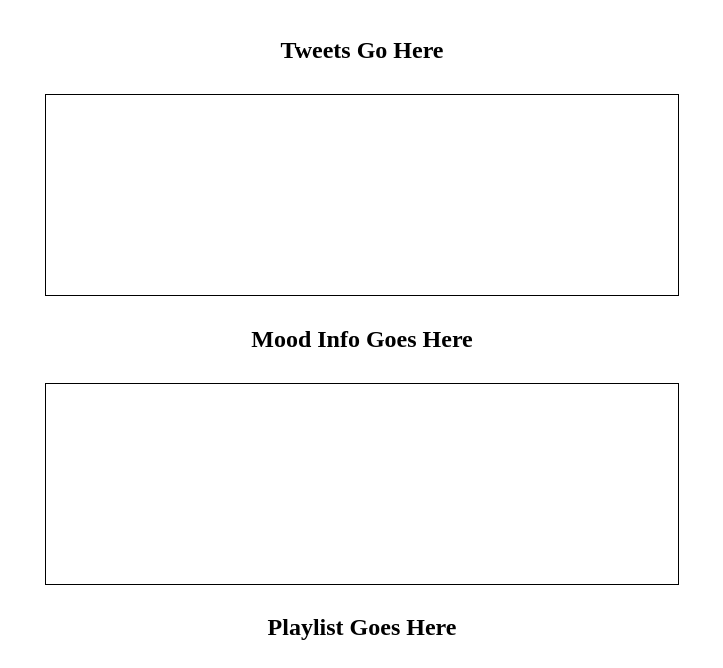
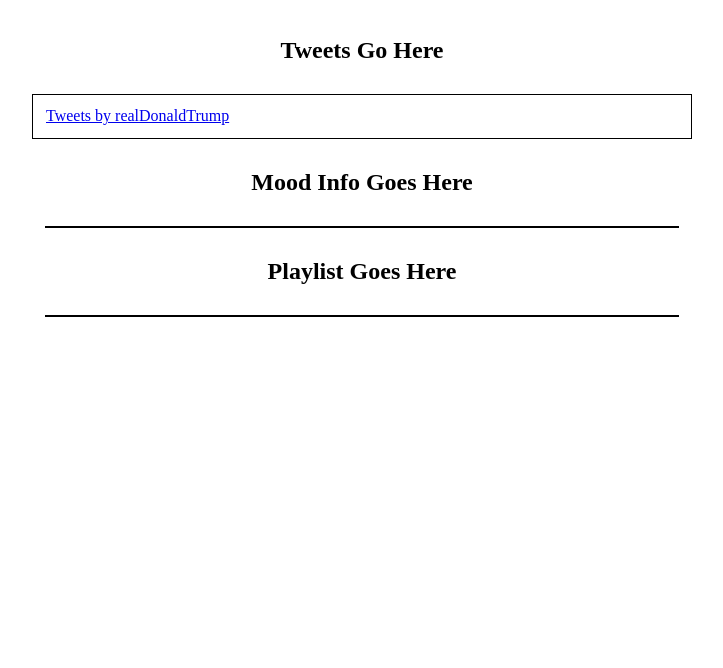
Before and after one commit to dadsocks/Moodify, a plain HTML site: page index.html in a window 1280 px wide. Shown: the part 112-780 px from the top of the page, without its empty margins (278-1001 px from the left). Drawn offline with Linux system fonts and the light colour scheme.

Commit message:
Added Twitter Widget

```diff
--- a/index.html
+++ b/index.html
@@ -17,7 +17,10 @@
   <main>
     <h2>Tweets Go Here</h2>
     <section class="twitter-feed">
-
+      <a class="twitter-timeline" data-tweet-limit="1" href="https://twitter.com/realDonaldTrump?ref_src=twsrc%5Etfw">
+        Tweets by realDonaldTrump
+      </a>
+      <script async src="https://platform.twitter.com/widgets.js" charset="utf-8"></script>
     </section>
     <h2>Mood Info Goes Here</h2>
     <section class="mood">
--- a/main.css
+++ b/main.css
@@ -18,5 +18,11 @@ main section {
   border: 1px solid black;
   margin: 10px 0;
   width: 50%;
-  height: 200px
+  height: auto;
 }
+
+.twitter-feed {
+  max-height: 500px;
+  overflow: scroll;
+  padding: 1%;
+}
```
